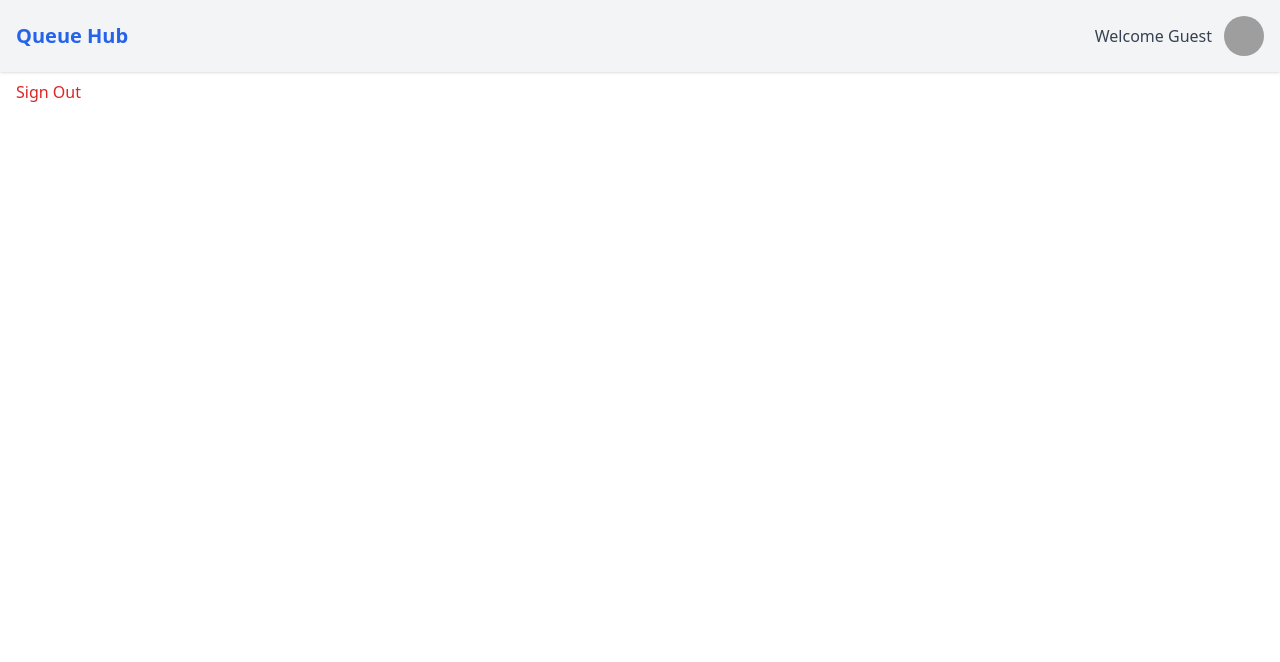
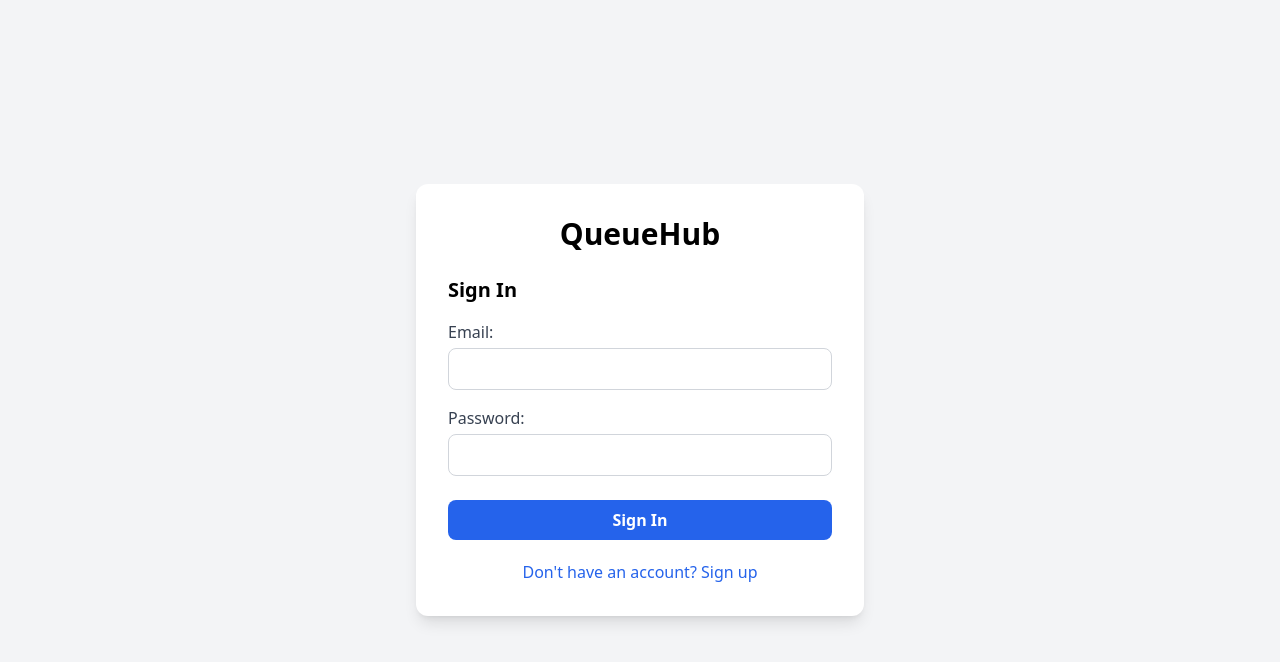
Before and after one commit to Nosafrontdev/QueueHubManager, a React (Vite) app in the folder QueueHubManager/: page / in a window 1280 px wide. Before the commit this address led to /Homepage. Shown: the top 662 px of the page. Built offline with nearby package versions, Linux system fonts and the light colour scheme; no server answers; the database is empty; sample sign-in values are in the browser's storage; grey boxes are pictures that could not be loaded.

Commit message:
implemented role based routing

```diff
--- a/QueueHubManager/src/App.jsx
+++ b/QueueHubManager/src/App.jsx
@@ -1,6 +1,10 @@
 import {BrowserRouter, Routes, Route,Navigate} from "react-router-dom"
 import Login from './pages/Login';
-import Homepage from "./pages/Homepage";
+
+import FrontDesk from "./pages/FrontDesk";
+import Admin from "./pages/Admin";
+import CardGiver from "./pages/CardGiver";
+
 import { onAuthStateChanged } from "firebase/auth";
 import { useEffect, useState } from "react";
 import { auth } from "./firebase";
@@ -36,11 +40,24 @@ function App() {
   if (loading){
     return <div> Loading, please wait .......</div>
   }
+
+    const redirectByRole = () => {
+    if (!user) return <Login />;
+
+    if (role === "Admin") return <Navigate to="/admin" />;
+    if (role === "cardGiver") return <Navigate to="/cardgiver" />;
+    if (role?.startsWith("frontdesk")) return <Navigate to="/frontdesk" />;
+
+    return <Login />;
+    };
+
   return (
     <BrowserRouter>
     <Routes>
-      <Route  path ='/' element = { user ? <Navigate to = '/Homepage' /> : <Login /> } />
-      <Route path = "/Homepage" element = {<ProtectedRoute user = {user}> <Homepage role = {role} /> </ProtectedRoute>  } />
+      <Route  path ='/' element = {redirectByRole()} />
+      <Route path = "/CardGiver" element = {<ProtectedRoute user = {user}> <CardGiver /> </ProtectedRoute>  } />
+      <Route path = "/FrontDesk" element = {<ProtectedRoute user = {user}> <FrontDesk /> </ProtectedRoute>  } />
+      <Route path = "/admin" element = {<ProtectedRoute user = {user}> <Admin /> </ProtectedRoute>  } />
     </Routes>
     </BrowserRouter>
   );
--- /dev/null
+++ b/QueueHubManager/src/pages/Admin.jsx
@@ -0,0 +1,9 @@
+function Admin() {
+    return (
+        <>
+        <p> This is the Admin Page </p>
+        </>
+     );
+}
+
+export default Admin;
--- a/QueueHubManager/src/pages/CardGiver.jsx
+++ b/QueueHubManager/src/pages/CardGiver.jsx
@@ -0,0 +1,9 @@
+function CardGiver() {
+    return (
+    <>
+    <p>This is the Card giver page</p>
+    </>
+    );
+}
+
+export default CardGiver;
--- a/QueueHubManager/src/pages/CentralDisplay.jsx
+++ b/QueueHubManager/src/pages/CentralDisplay.jsx
@@ -0,0 +1,9 @@
+function CentralDisplay() {
+    return (
+        <>
+        <p> this is the central display</p>
+        </>
+     );
+}
+
+export default CentralDisplay;
--- a/QueueHubManager/src/pages/FrontDesk.jsx
+++ b/QueueHubManager/src/pages/FrontDesk.jsx
@@ -0,0 +1,14 @@
+import Navbar from "../components/Navbar";
+import SignOutButton from "../components/SignOutButton";
+
+function FrontDesk() {
+    return (
+    <>
+    <p>This is the frontdesk page  </p>
+    <Navbar />
+    <SignOutButton />
+    </>
+    );
+}
+
+export default FrontDesk;
--- a/QueueHubManager/src/pages/Login.jsx
+++ b/QueueHubManager/src/pages/Login.jsx
@@ -90,10 +90,11 @@ function Login () {
                   Email:
                 </label>
                 <input
-                  type="text"
+                  type="email"
                   id="email"
                   value={email}
                   required
+                  pattern="^[^\s@]+@[^\s@]+\.[^\s@]+$"
                   onChange={(e) => setEmail(e.target.value)}
                   className="border border-gray-300 rounded-lg p-2 focus:ring-2 focus:ring-blue-500 focus:outline-none"
                 />
@@ -111,6 +112,8 @@ function Login () {
                   id="password"
                   value={password}
                   required
+                  pattern="^(?=.*[a-z])(?=.*[A-Z])(?=.*[^a-zA-Z0-9]).{8,}$"
+                  title="Password must be at least 8 characters and include uppercase, lowercase, and a symbol"
                   onChange={(e) => setPassword(e.target.value)}
                   className="border border-gray-300 rounded-lg p-2 focus:ring-2 focus:ring-blue-500 focus:outline-none"
                 />
@@ -135,6 +138,7 @@ function Login () {
                     <option value="frontdesk3">Front Desk 3</option>
                     <option value="frontdesk4">Front Desk 4</option>
                     <option value="frontdesk5">Front Desk 5</option>
+                    <option value="Admin"> Admin </option>
 
                   </select>
                 </li>
```
